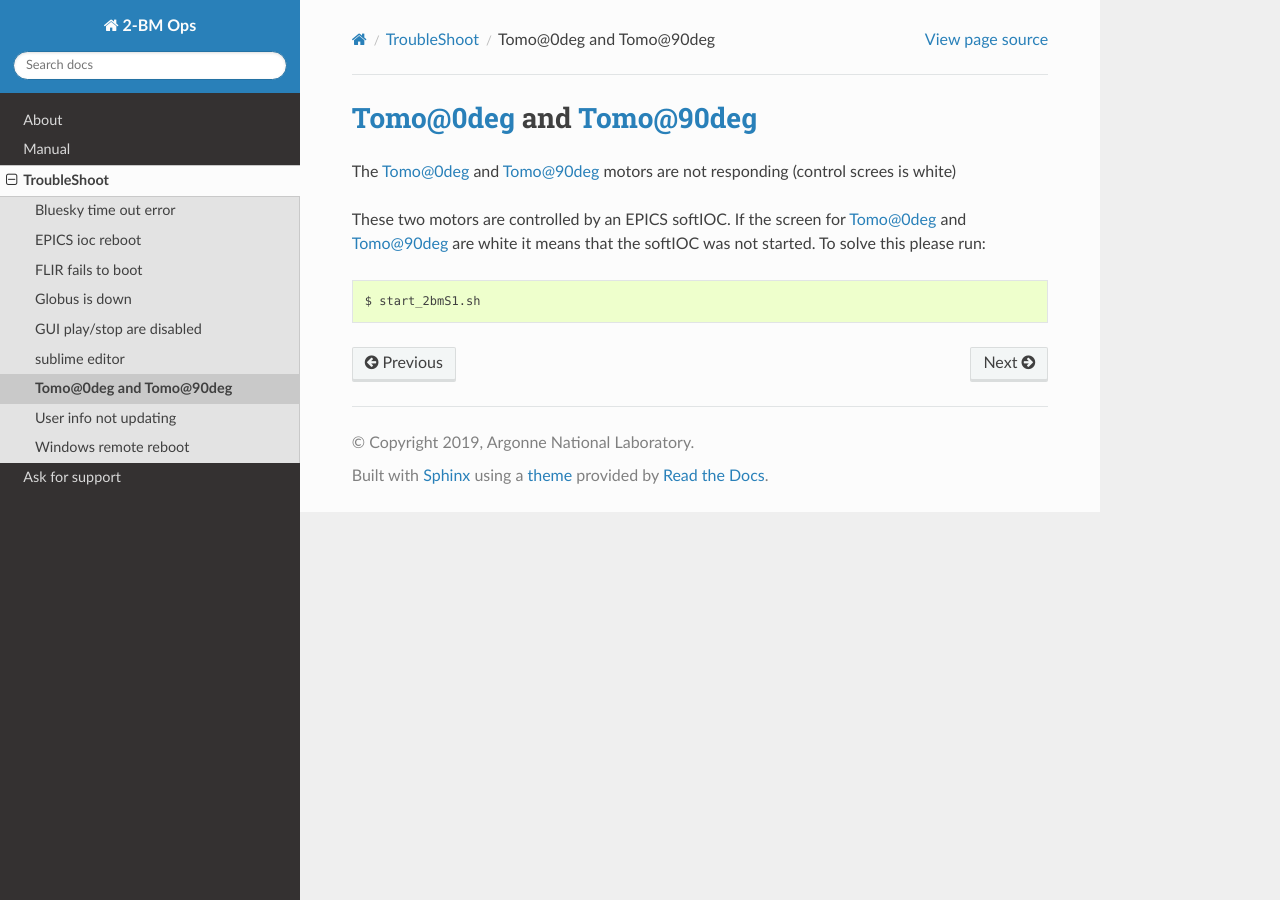
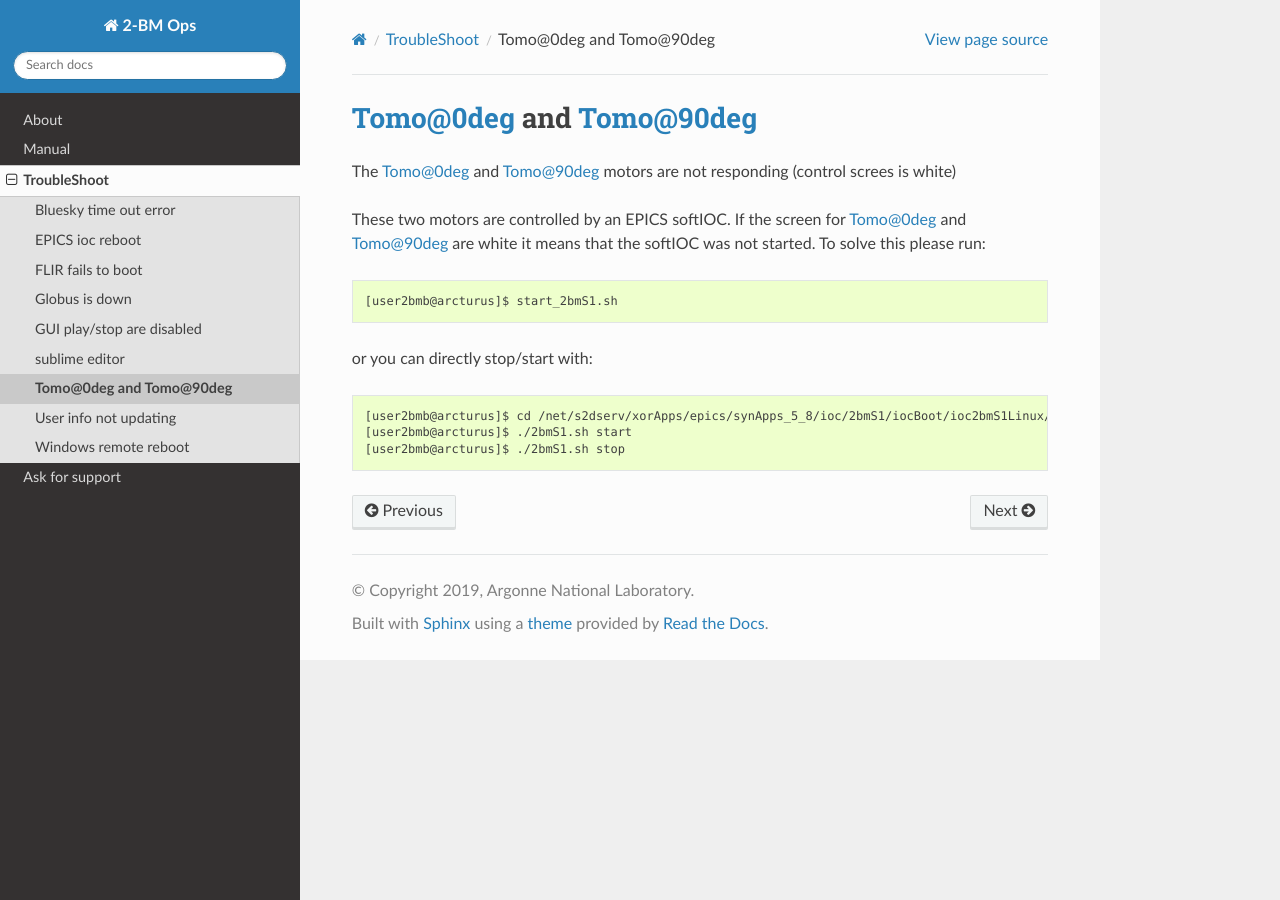
Before and after one commit to xray-imaging/2bm-docs, a Sphinx documentation site: the page built from docs/source/troubleshoot/item_007.rst, in a window 1280 px wide. Built offline with Sphinx 7.4.7 and the Read the Docs theme 2.0.0, drawn with Linux system fonts in a browser that asks for light colours.

Commit message:
updated soft ioc start/stop instructions

```diff
--- a/docs/source/troubleshoot/item_007.rst
+++ b/docs/source/troubleshoot/item_007.rst
@@ -11,4 +11,11 @@ The Tomo@0deg and Tomo@90deg motors are not responding (control screes is white)
 These two motors are controlled by an EPICS softIOC. If the screen for Tomo@0deg and Tomo@90deg
 are white it means that the softIOC was not started. To solve this please run::
 
-    $ start_2bmS1.sh
+    [user2bmb@arcturus]$ start_2bmS1.sh
+
+
+or you can directly stop/start with::
+
+    [user2bmb@arcturus]$ cd /net/s2dserv/xorApps/epics/synApps_5_8/ioc/2bmS1/iocBoot/ioc2bmS1Linux/
+    [user2bmb@arcturus]$ ./2bmS1.sh start
+    [user2bmb@arcturus]$ ./2bmS1.sh stop
```
